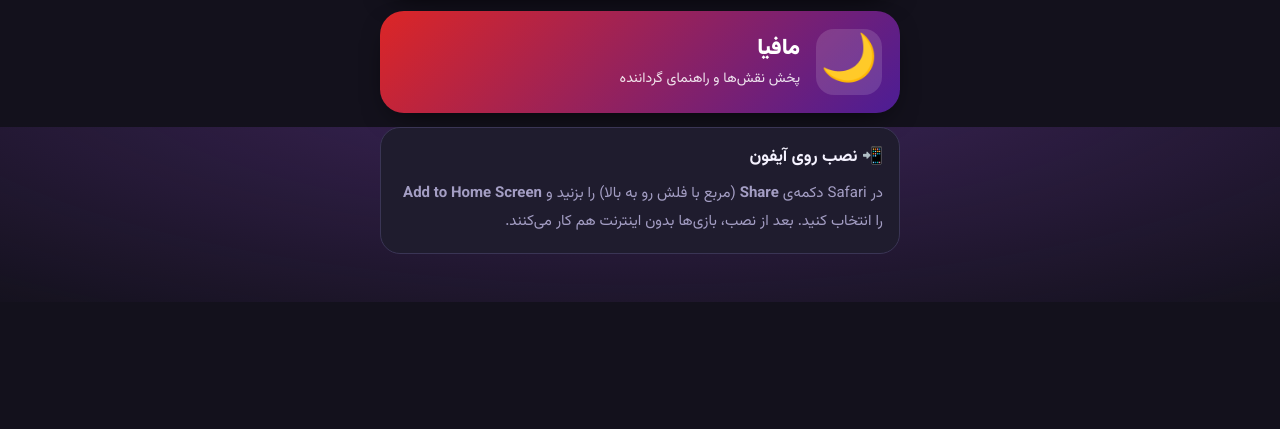
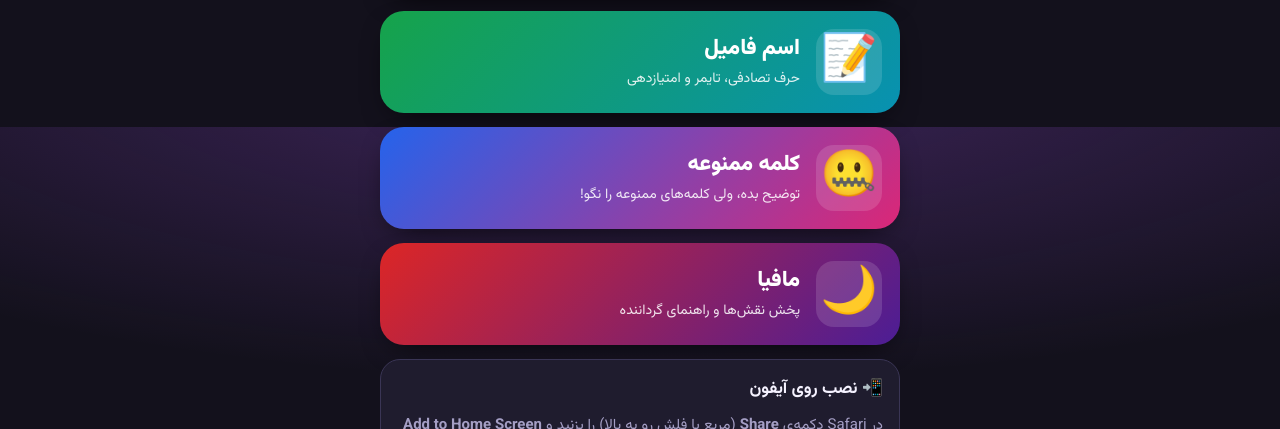
Before and after one commit to ETohidi/dorehami, a plain HTML site: page index.html in a window 1280 px wide. Shown: the part 673-1102 px from the top of the page. Before the commit the page ends 975 px from the top, so only its background shows below. Drawn offline with Linux system fonts and the light colour scheme.

Commit message:
Update index.html for new games

```diff
--- a/index.html
+++ b/index.html
@@ -84,6 +84,8 @@ p{line-height:1.9}
 .td{background:linear-gradient(135deg,#14b8a6,#6366f1)}
 .mf{background:linear-gradient(135deg,#dc2626,#4c1d95)}
 .ms{background:linear-gradient(135deg,#d97706,#9d174d)}
+.ef{background:linear-gradient(135deg,#16a34a,#0891b2)}
+.tb{background:linear-gradient(135deg,#2563eb,#db2777)}
 .install{display:none}
 .foot{text-align:center;color:var(--muted);font-size:13px;margin-top:auto;padding-top:18px}
 </style>
@@ -99,6 +101,8 @@ p{line-height:1.9}
     <a class="g hu" href="headsup.html"><span class="e">🤔</span><span><b>حدس بزن</b><small>توضیح بده یا ادا دربیاور؛ مسابقه‌ی تیمی</small></span></a>
     <a class="g td" href="truth.html"><span class="e">🎯</span><span><b>جرأت یا حقیقت</b><small>خانوادگی، دوستانه یا پرهیجان</small></span></a>
     <a class="g ms" href="moshaere.html"><span class="e">📜</span><span><b>مشاعره</b><small>بیت بخوان و با حرف آخرش ادامه بده</small></span></a>
+    <a class="g ef" href="esmfamil.html"><span class="e">📝</span><span><b>اسم فامیل</b><small>حرف تصادفی، تایمر و امتیازدهی</small></span></a>
+    <a class="g tb" href="taboo.html"><span class="e">🤐</span><span><b>کلمه ممنوعه</b><small>توضیح بده، ولی کلمه‌های ممنوعه را نگو!</small></span></a>
     <a class="g mf" href="mafia.html"><span class="e">🌙</span><span><b>مافیا</b><small>پخش نقش‌ها و راهنمای گرداننده</small></span></a>
   </div>
   <div class="card install" id="install">
```
